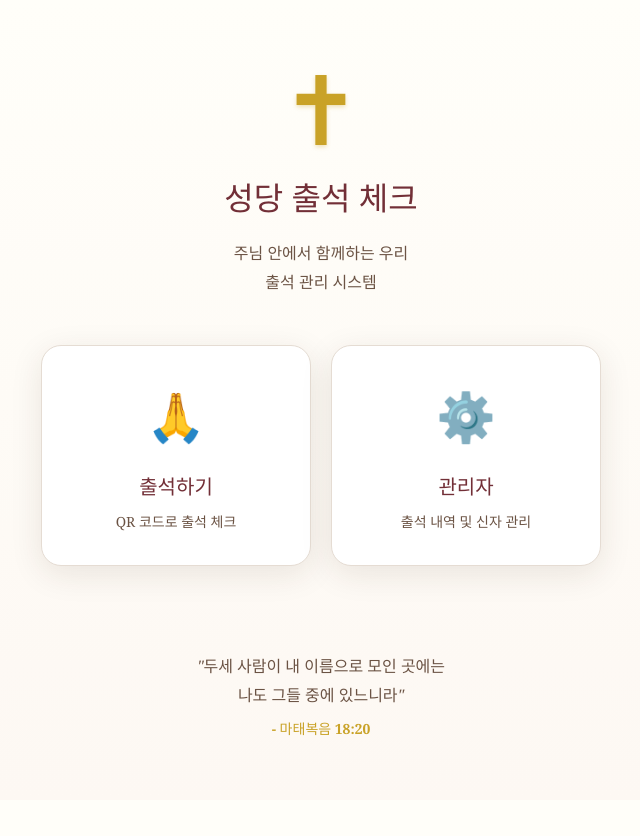
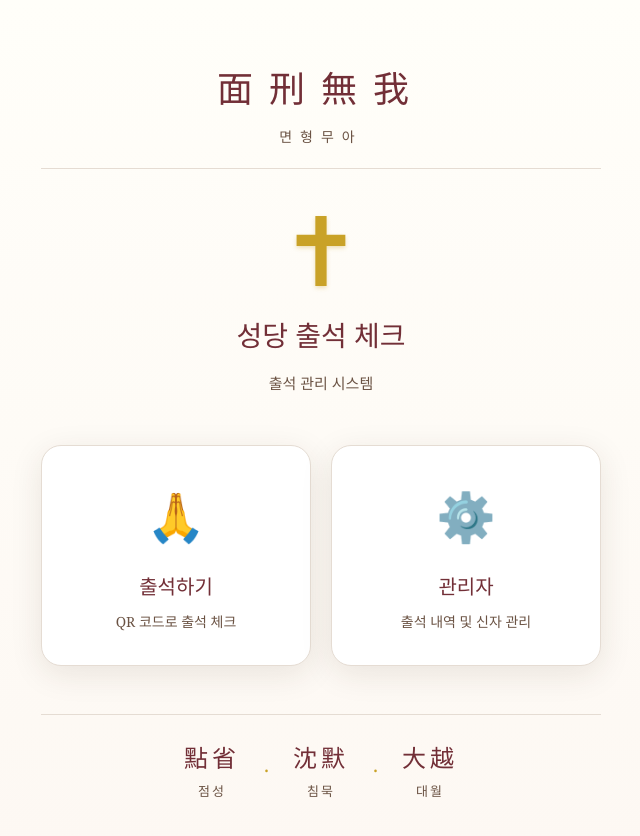
Before and after one commit to donginKim/qr-checkin-lite, a React (Vite) app in the folder web/: page / in a window 1280 px wide. Shown: the top 836 px of the page, without its empty margins (319-959 px from the left). Before the commit the page ends 800 px from the top, so only its background shows below. Built offline with nearby package versions, Linux system fonts and the light colour scheme; no server answers.

Commit message:
feat: 홈페이지 글귀 변경 (면형무아, 점성·침묵·대월)

```diff
--- a/web/src/pages/Home.tsx
+++ b/web/src/pages/Home.tsx
@@ -7,12 +7,17 @@ export default function Home() {
 
   return (
     <div style={styles.container}>
+      {/* 상단 글귀 */}
+      <div style={styles.topMotto}>
+        <span style={styles.mottoText}>面刑無我</span>
+        <span style={styles.mottoSub}>면형무아</span>
+      </div>
+
       {/* 히어로 섹션 */}
       <div style={styles.hero}>
         <Logo size="xlarge" style={{ marginBottom: 16 }} />
         <h1 style={styles.title}>{churchName} 출석 체크</h1>
         <p style={styles.subtitle}>
-          주님 안에서 함께하는 우리<br />
           출석 관리 시스템
         </p>
       </div>
@@ -32,13 +37,24 @@ export default function Home() {
         </Link>
       </div>
 
-      {/* 푸터 */}
+      {/* 푸터 - 세 가지 덕목 */}
       <div style={styles.footer}>
-        <p style={styles.footerText}>
-          "두세 사람이 내 이름으로 모인 곳에는<br />
-          나도 그들 중에 있느니라"
-        </p>
-        <p style={styles.footerVerse}>- 마태복음 18:20</p>
+        <div style={styles.virtuesContainer}>
+          <div style={styles.virtue}>
+            <span style={styles.virtueHanja}>點省</span>
+            <span style={styles.virtueText}>점성</span>
+          </div>
+          <div style={styles.virtueDivider}>·</div>
+          <div style={styles.virtue}>
+            <span style={styles.virtueHanja}>沈默</span>
+            <span style={styles.virtueText}>침묵</span>
+          </div>
+          <div style={styles.virtueDivider}>·</div>
+          <div style={styles.virtue}>
+            <span style={styles.virtueHanja}>大越</span>
+            <span style={styles.virtueText}>대월</span>
+          </div>
+        </div>
       </div>
     </div>
   )
@@ -48,10 +64,30 @@ const styles: { [key: string]: React.CSSProperties } = {
   container: {
     maxWidth: 600,
     margin: '0 auto',
-    padding: '60px 20px',
+    padding: '40px 20px',
     minHeight: '100vh',
     display: 'flex',
     flexDirection: 'column',
+  },
+  topMotto: {
+    textAlign: 'center',
+    marginBottom: 32,
+    padding: '20px 0',
+    borderBottom: '1px solid var(--color-border)',
+  },
+  mottoText: {
+    display: 'block',
+    fontSize: 36,
+    fontWeight: 300,
+    letterSpacing: 16,
+    color: 'var(--color-primary)',
+    marginBottom: 8,
+  },
+  mottoSub: {
+    display: 'block',
+    fontSize: 14,
+    color: 'var(--color-text-light)',
+    letterSpacing: 8,
   },
   hero: {
     textAlign: 'center',
@@ -61,15 +97,15 @@ const styles: { [key: string]: React.CSSProperties } = {
     alignItems: 'center',
   },
   title: {
-    fontSize: 32,
-    margin: '0 0 16px 0',
+    fontSize: 28,
+    margin: '0 0 12px 0',
     color: 'var(--color-primary)',
     fontWeight: 700,
   },
   subtitle: {
     margin: 0,
     color: 'var(--color-text-light)',
-    fontSize: 16,
+    fontSize: 15,
     lineHeight: 1.8,
   },
   cardGrid: {
@@ -110,16 +146,34 @@ const styles: { [key: string]: React.CSSProperties } = {
     paddingTop: 48,
     textAlign: 'center',
   },
-  footerText: {
-    fontStyle: 'italic',
+  virtuesContainer: {
+    display: 'flex',
+    justifyContent: 'center',
+    alignItems: 'center',
+    gap: 24,
+    padding: '24px 0',
+    borderTop: '1px solid var(--color-border)',
+  },
+  virtue: {
+    display: 'flex',
+    flexDirection: 'column',
+    alignItems: 'center',
+    gap: 4,
+  },
+  virtueHanja: {
+    fontSize: 24,
+    fontWeight: 300,
+    color: 'var(--color-primary)',
+    letterSpacing: 4,
+  },
+  virtueText: {
+    fontSize: 13,
     color: 'var(--color-text-light)',
-    lineHeight: 1.8,
-    margin: '0 0 8px 0',
+    letterSpacing: 2,
   },
-  footerVerse: {
+  virtueDivider: {
+    fontSize: 20,
     color: 'var(--color-secondary)',
-    fontSize: 14,
-    fontWeight: 600,
-    margin: 0,
+    fontWeight: 300,
   },
 }
```
Also changed, not shown: 1 other file (tests, documents, lock files or other folders).
